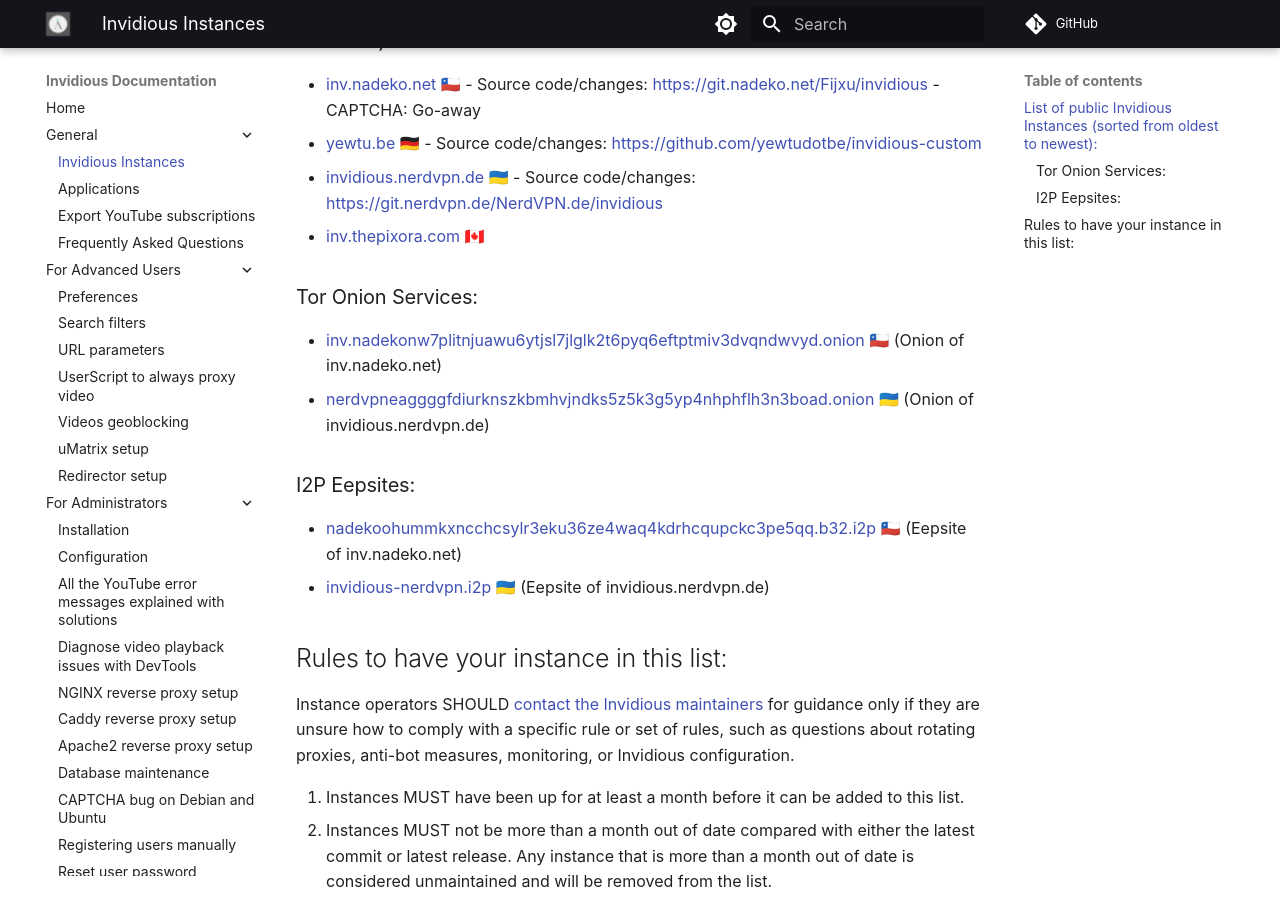
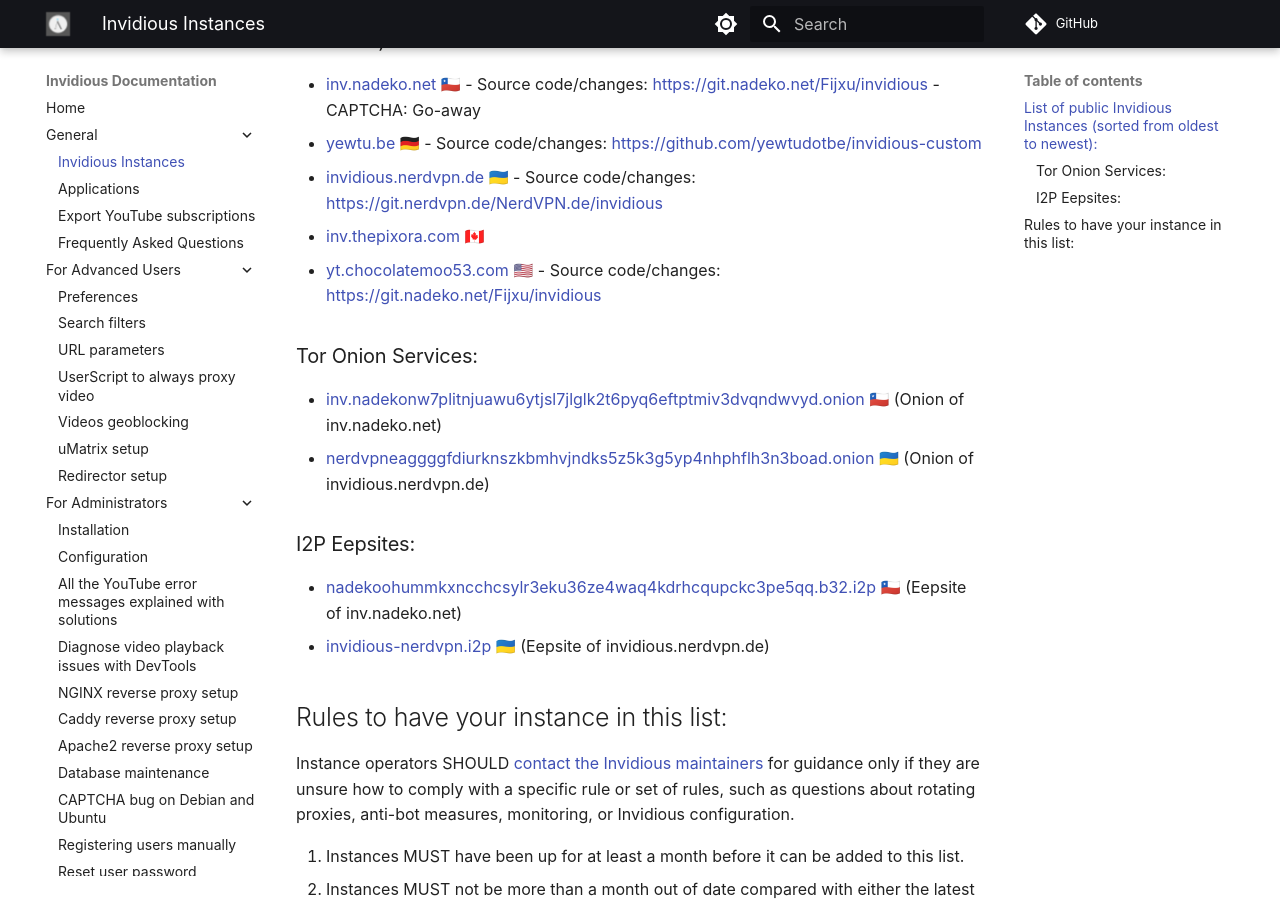
Before and after one commit to iv-org/documentation, an MkDocs documentation site: the page built from docs/instances.md, in a window 1280 px wide and 900 px high, scrolled down 435 px. Built offline with MkDocs 1.6.1 and Material for MkDocs 9.7.7, drawn with Linux system fonts in a browser that asks for light colours; comment, search, counter and statistics services are not loaded.

Commit message:
chore: add yt.chocolatemoo53.com
close https://github.com/iv-org/documentation/issues/699

```diff
--- a/docs/instances.md
+++ b/docs/instances.md
@@ -14,6 +14,7 @@
 * [yewtu.be](https://yewtu.be) 🇩🇪 - Source code/changes: https://github.com/yewtudotbe/invidious-custom
 * [invidious.nerdvpn.de](https://invidious.nerdvpn.de) 🇺🇦 - Source code/changes: https://git.nerdvpn.de/NerdVPN.de/invidious
 * [inv.thepixora.com](https://inv.thepixora.com) 🇨🇦
+* [yt.chocolatemoo53.com](https://yt.chocolatemoo53.com) 🇺🇸 - Source code/changes: https://git.nadeko.net/Fijxu/invidious
 
 ### Tor Onion Services:
 
```
